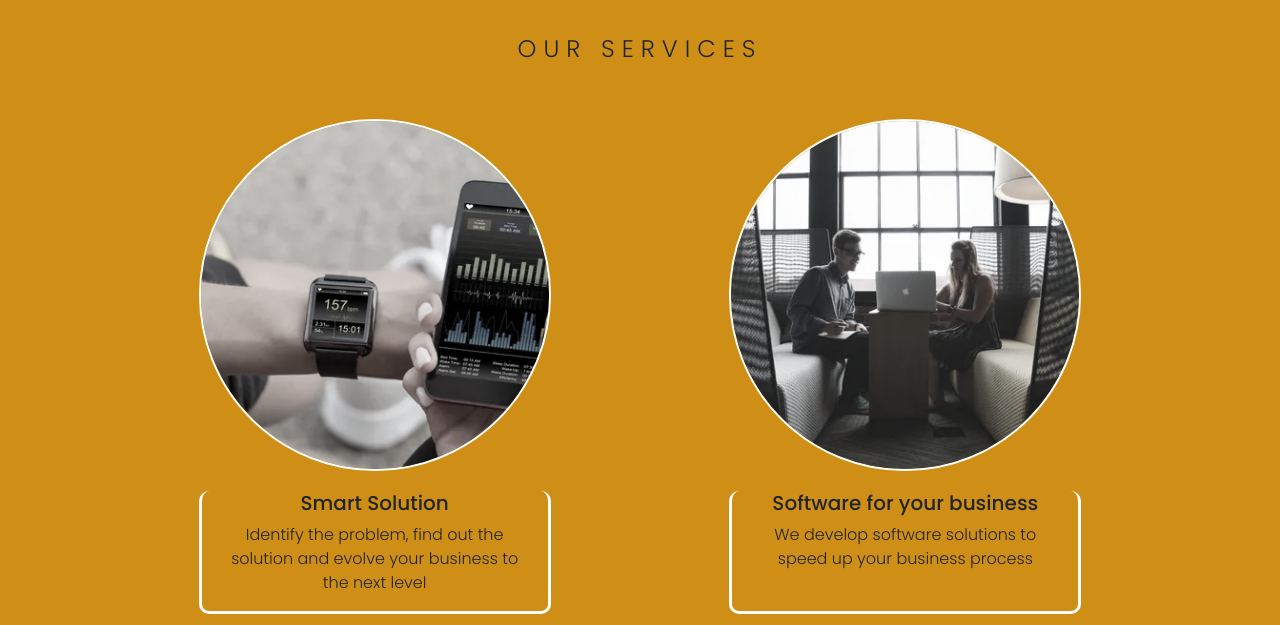
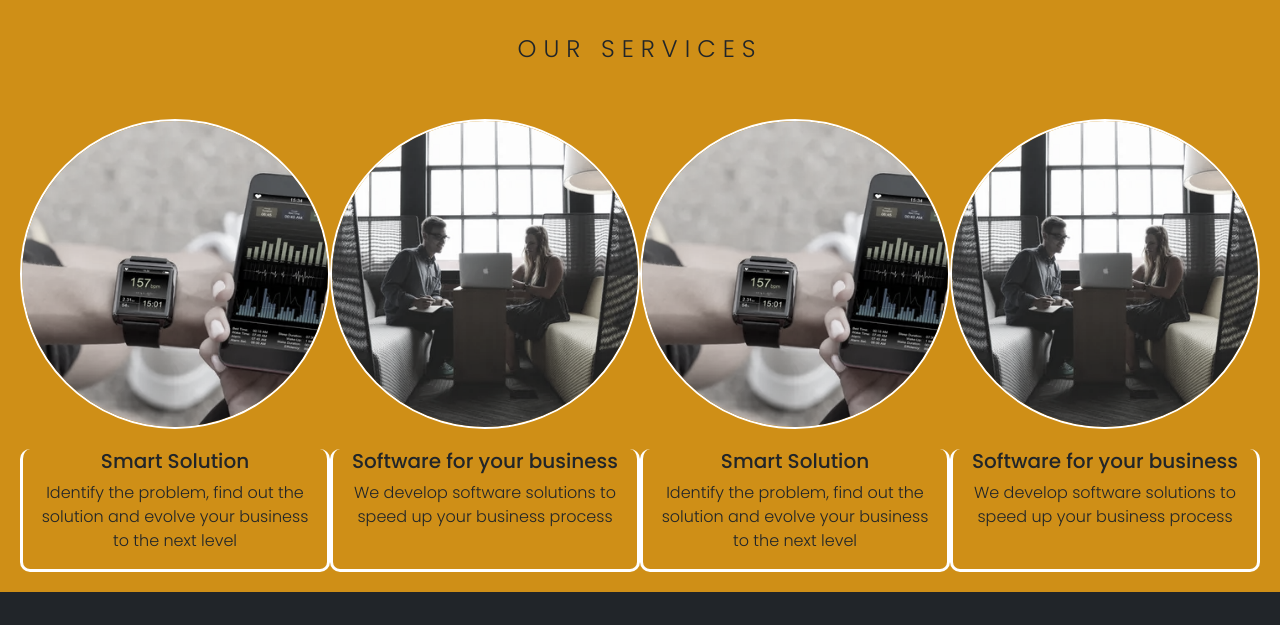
Before and after one commit to abuabz/prosevonodejs, a website: page public/services/services.html in a window 1280 px wide. Shown: the part 78-703 px from the top of the page. Drawn offline with nearby package versions, Linux system fonts and the light colour scheme.

Commit message:
added  4 services

```diff
--- a/public/services/services.html
+++ b/public/services/services.html
@@ -35,6 +35,20 @@
         <h5 id="servicesHead">OUR SERVICES</h5>
 
         <div class="cardsservice">
+            <div class="card" id="servicesCard">
+                <img src="../assets/smartsolution.webp" class="card-img-top" alt="..." style="border-radius: 50%;">
+                <div class="card-body"  style="margin-top: 20px;">
+                    <h5 class="card-title">Smart Solution</h5>
+                    <p class="card-text" style="font-weight: 100;">Identify the problem, find out the solution and evolve your business to the next level</p>
+                </div>
+            </div>
+            <div class="card" id="servicesCard">
+                <img src="../assets/softwareimg.webp" class="card-img-top" alt="..." style="border-radius: 50%;">
+                <div class="card-body" style="margin-top: 20px;">
+                    <h5 class="card-title">Software for your business</h5>
+                    <p class="card-text" style="font-weight: 100;">We develop software solutions to speed up your business process</p>
+                </div>
+            </div>
             <div class="card" id="servicesCard">
                 <img src="../assets/smartsolution.webp" class="card-img-top" alt="..." style="border-radius: 50%;">
                 <div class="card-body"  style="margin-top: 20px;">
```
